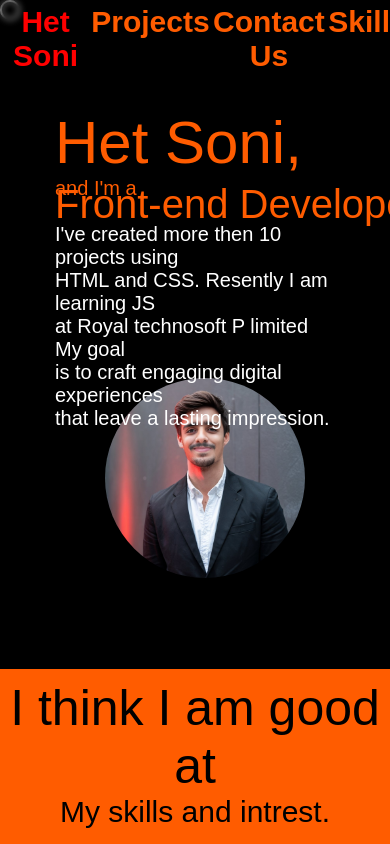
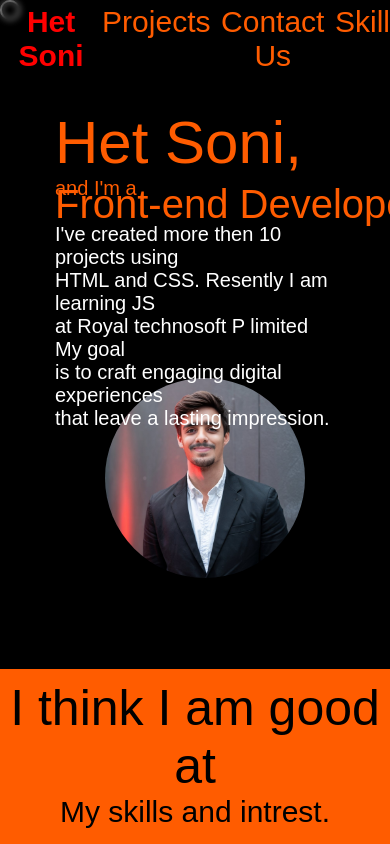
Before and after one commit to Het-soni556/Portfolio, a plain HTML site: page index.html in a window 390 px wide. Shown: the top 844 px of the page. Drawn offline with nearby package versions, Linux system fonts and the light colour scheme; a script that the page names is missing; a web font is replaced by a local one.

Commit message:
style.css

```diff
--- a/style.css
+++ b/style.css
@@ -415,7 +415,7 @@ text-align: center;
     align-items: normal;
 }
 #navtext{
-
+      font-weight: 200;
     font-size: 30px;
     transition: all 0.5s;
 }
```
